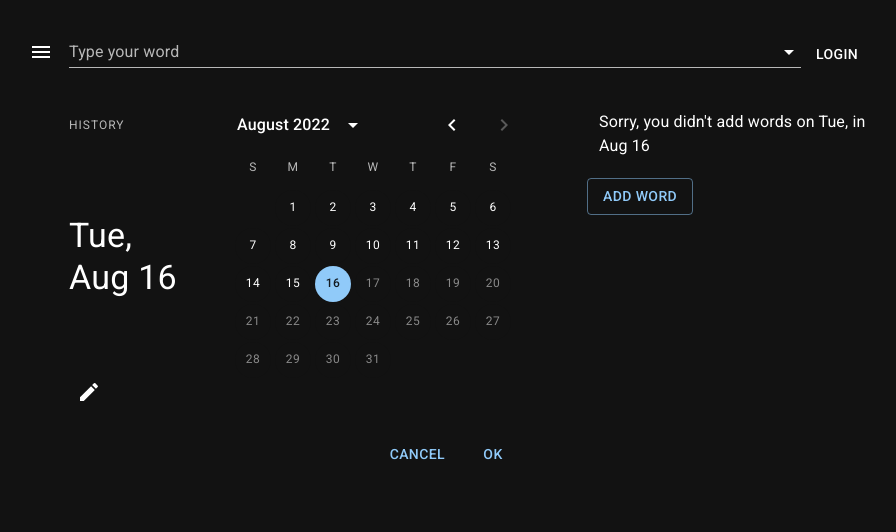
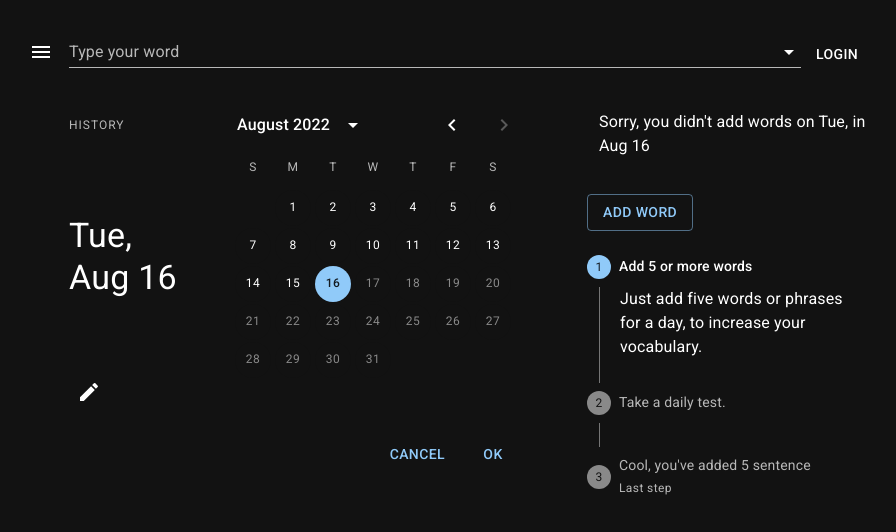
Before and after one commit to Zhenyapas/add-words, a React (Create React App) app: page / in a window 1280 px wide. Shown: the top 532 px of the page, without its empty margins (197-1093 px from the left). Built offline with nearby package versions, Linux system fonts and the light colour scheme.

Commit message:
Finished StepperTasks component

```diff
--- a/src/App.js
+++ b/src/App.js
@@ -1,11 +1,12 @@
 
 import React, {useEffect, useState } from 'react';
-import { Container, CssBaseline,Box } from '@mui/material';
+import { Container, CssBaseline,} from '@mui/material';
 import { ThemeProvider, createTheme, } from '@mui/material/styles';
 import SearchAppBar from './Components/Appbar/Appbar';
 import Layout from './Components/Appbar/Layout';
 import StaticDatePickerLandscape from './Components/Calendar';
 import WordsList from './Components/WordsList';
+
 
 const darkTheme = createTheme({
   palette: {
@@ -45,18 +46,20 @@ const darkTheme = createTheme({
 });
 
 const store = { words : [
-  {name:'Goverment', translation:'правительство', date:'January 25, 2022 23:15:41'},
-  {name:'It is a real treat', translation:'это большое удовольствие', date:'January 25, 2022 23:15:30'},
-  {name:'Excited', translation:'взволнован', date: 'January 25, 2022 22:15:30'},
-  {name:'Cheer up', translation:'Выше нос!', date: 'March 25, 2022 12:15:30'},
+  {name:'Goverment', translation:'правительство', date:['January 25, 2022 23:15:41']},
+  {name:'It is a real treat', translation:'это большое удовольствие', date:['January 25, 2022 23:15:30',]},
+  {name:'Excited', translation:'взволнован', date: ['January 25, 2022 22:15:30']},
+  {name:'Cheer up', translation:'Выше нос!', date: ['March 25, 2022 12:15:30']},
 ],
 selectedDay: false,
 date: new Date(),
+loading:true,
 }
 const defaultState = {
   words : [],
   selectedDay: false,
   date: new Date(),
+  loading:true,
 }
 
 function App() {
@@ -69,15 +72,17 @@ function App() {
 
   async function getStore() {
     await delay(10000);
-    return setState({...store,loading:false});
+     setState({...store,loading:false});
   }
 
 
 
  useEffect(() => {
    console.log('RENDER APP');
+
    getStore();
   },[])
+
 
 
   const addDate = (date,selectedDay) => {
@@ -89,7 +94,28 @@ function App() {
   }
 
   const addNewWord = ({name,translation, date}) => {
+
+
+
+
+
+
+    let index = state.words.findIndex((e) => e.name.toLowerCase() === name.toLowerCase());
+    if(index !== -1){
+
+      console.log('Index Render');
+      const newArr = [...state.words];
+      const refreshDate =[...state.words[index].date,date];
+      newArr.splice(index,1,{name,translation,date:refreshDate});
+      console.log(newArr);
+
+      return
+
+    }
+
     setState({...state,words:[...state.words,{name,translation,date}]})
+
+
   }
 
 
@@ -112,6 +138,7 @@ function App() {
                 <WordsList {...state} changeSelect={changeSelect} addNewWord={addNewWord}/>
 
 
+
               </Layout>
 
             </Container>
--- a/src/Components/Appbar/Appbar.js
+++ b/src/Components/Appbar/Appbar.js
@@ -19,10 +19,8 @@ export default function SearchAppBar(props) {
             <Box sx={style} >
               <IconButton
                 size="large"
-
                 color="inherit"
                 aria-label="menu"
-                sx={{   }}
               >
                 <MenuIcon />
 
--- a/src/Components/Appbar/ComboBox.js
+++ b/src/Components/Appbar/ComboBox.js
@@ -4,8 +4,6 @@ import Autocomplete from '@mui/material/Autocomplete';
 import { CircularProgress,} from '@mui/material';
 
 
-
-const loading = false ;
 
 export default function ComboBox(props) {
 
@@ -57,5 +55,3 @@ export default function ComboBox(props) {
         }}      />}/>
   );
 }
-
-// Top 100 films as rated by IMDb users. http://www.imdb.com/chart/top
--- a/src/Components/Appbar/Layout.js
+++ b/src/Components/Appbar/Layout.js
@@ -25,8 +25,7 @@ desktop:{
   gridTemplateColumns: '1fr 1fr 1fr',
   gap: '3px 3px',
   gridTemplateAreas:
-    `"box1 box1 box2"
-     "box3 box3 box4"` ,
+    `"box1 box1 box2"` ,
  },
 mobile : {
     minHeight:'100vh',
@@ -39,22 +38,21 @@ item: {
  desktop:function(index) {
    let obj = {
     gridArea:'box'+ index,
-    minHeight: '200px',
     display: 'flex',
-    justifyContent:'center',
+    justifyContent:'flex-start',
     }
-    if(index === 1) return {...obj,justifyContent:'flex-start',pl:4.5};
-    if(index === 2) return {...obj,justifyContent:'flex-start',overflow: 'auto',flexDirection:'column'};
+    if(index === 1) return {...obj,pl:4.5};
+    if(index === 2) return {...obj,overflow:'auto',flexDirection:'column'};
     return obj
   },
  mobile: function(index) {
     return {
     order:index,
-    backgroundColor:'primary.dark',
     borderRadius:1.5,
     mb:'8px',
     flexGrow:1,
     display: 'flex',
+    flexDirection:'column',
     justifyContent:'center',
     }
   }
@@ -79,14 +77,8 @@ export default function Layout(props) {
                 <Box sx={layoutStyle.item[device](1)}>
                     {calendar}
                 </Box>
-                <Box sx={layoutStyle.item[device](4)}>
-                    {words}
-                </Box>
                 <Box sx={layoutStyle.item[device](2)}>
                     {list}
-                </Box>
-                <Box sx={layoutStyle.item[device](3)}>
-                    {phrase}
                 </Box>
               </BoxCustom>
 
--- a/src/Components/Buttons/AddNewWordButton.js
+++ b/src/Components/Buttons/AddNewWordButton.js
@@ -26,6 +26,7 @@ export default function AddNewWord(props) {
       case 'translation' : setInputTranslation((error) ? {label:'You had this translation',warningColor:'warning'}:{label:'Type translation.'});
       (!error) && setDisabled(false);
       (error)  && setDisabled(true);
+      break;
     }
 
   }
@@ -35,12 +36,14 @@ export default function AddNewWord(props) {
   };
 
   const handleClose = (e) => {
+
+    if(e.target.id === 'button-add-word') props.addNewWord({name:value.name,translation:value.translation,date:new Date()})
     setOpen(false);
     setValue({name:'',translation:''});
     setInputName({label:'Type a word.',warningColor:false});
     setDisabled(true);
 
-    if(e.target.id === 'button-add-word') props.addNewWord({name:value.name,translation:value.translation,date:new Date()})
+
 
   };
   const handleChange = (e) => {
--- /dev/null
+++ b/src/Components/StepperTasks.js
@@ -0,0 +1,83 @@
+import * as React from 'react';
+import Box from '@mui/material/Box';
+import Stepper from '@mui/material/Stepper';
+import Step from '@mui/material/Step';
+import StepLabel from '@mui/material/StepLabel';
+import StepContent from '@mui/material/StepContent';
+import Button from '@mui/material/Button';
+import Paper from '@mui/material/Paper';
+import Typography from '@mui/material/Typography';
+
+const funcSteps = (count,countSentences) => ([
+  {
+    label: (count<5) ? `Add ${5-count} or more words` : `Great, you've added ${count} words!`,
+    description: `Just add five words or phrases for a day, to increase your vocabulary.`,
+  },
+  {
+    label: 'Take a daily test.',
+    description:
+      'Сonsolidate your knowledge with a daily test',
+  },
+  {
+    label:(countSentences<5) ? 'Make a ' + (5 - countSentences) + ' sentences' : `Cool, you've added ${countSentences} sentence`,
+    description:
+      'Make more than 5 sentences with new words or phrases to practice and use them in real life',
+  },
+]
+);
+
+export default function VerticalLinearStepper(props) {
+
+  const [activeStep, setActiveStep] = React.useState(0);
+
+
+  const isActiveStep = () => {
+
+    const isStep1 = (props.countWords >= 5) ? true : false;
+    const isStep2 = props.takenDailyTest;
+    const isStep3 = (props.countSentences >= 5) ? true : false;
+    const arrDepends = [isStep1,isStep2,isStep3];
+    const index = arrDepends.findIndex((e) => e === false );
+    console.log(isStep3);
+    console.log(index);
+    return (index !== -1) ? index: 3 ;
+
+  }
+
+  const index = isActiveStep();
+
+  React.useEffect(() => {setActiveStep(index)},[index]);
+
+
+const steps = funcSteps(props.countWords,props.countSentences);
+
+
+  return (
+    <Box sx={{ maxWidth: 400, mt:2 }}>
+      <Stepper activeStep={activeStep} orientation="vertical">
+        {steps.map((step, index) => (
+          <Step key={step.label}>
+            <StepLabel
+              optional={
+                index === 2 ? (
+                  <Typography variant="caption">Last step</Typography>
+                ) : null
+              }
+            >
+              {step.label}
+            </StepLabel>
+            <StepContent>
+              <Typography>{step.description}</Typography>
+
+            </StepContent>
+          </Step>
+        ))}
+      </Stepper>
+      {activeStep === steps.length && (
+        <Paper square elevation={0} sx={{ p: 0 }}>
+          <Typography sx={{ml:'10px'}}>All steps completed - you&apos;re finished</Typography>
+        </Paper>
+      )}
+    </Box>
+  );
+}
--- a/src/Components/Word.js
+++ b/src/Components/Word.js
@@ -1,4 +1,4 @@
-import React, {useState} from 'react';
+import React from 'react';
 import ListItem from '@mui/material/ListItem';
 import ListItemButton from '@mui/material/ListItemButton';
 import ListItemIcon from '@mui/material/ListItemIcon';
--- a/src/Components/WordsList.js
+++ b/src/Components/WordsList.js
@@ -3,11 +3,13 @@ import Word from './Word';
 import List from '@mui/material/List';
 import { Box,} from '@mui/material';
 import AddNewWord from './Buttons/AddNewWordButton';
+import VerticalLinearStepper from './StepperTasks';
 
 
 const listStyle = {
   width: '100%',
-   maxWidth: 360,
+  maxHeight:'200px',
+  overflow:'auto',
   bgcolor: 'background.paper',
 }
 const func = (day) => {
@@ -15,8 +17,11 @@ const func = (day) => {
    return (newDay.getDate() + ' ' + newDay.getMonth() + ' ' + newDay.getFullYear())};
 
 const wordsByDay = (day,words) =>  words.filter((elem) => {
+
   return (func(elem.date) === func(day))
+
 });
+
 
 export default function WordsList(props) {
 
@@ -44,7 +49,7 @@ export default function WordsList(props) {
   return (
     <>
     <Box sx={{ width: '100%',mt:2,pl:1.5, maxWidth: 360, bgcolor: 'background.paper',}}>{(words.length !== 0) ? 'Words you added:': `Sorry, you didn't add words ${yourDay} `}</Box>
-    {(words.length != false) &&
+    {(words.length !== false) &&
 
     <List sx={listStyle} aria-label="word">
 
@@ -54,7 +59,10 @@ export default function WordsList(props) {
     </List>
 
     }
-    {(func(props.date) === func(new Date())) && <AddNewWord sx={{mt:'20px'}} addNewWord={props.addNewWord} {...props}/>}
+    {(func(props.date) === func(new Date())) && <>
+    <AddNewWord sx={{mt:'20px'}} addNewWord={props.addNewWord} {...props}/>
+    <VerticalLinearStepper countWords={words.length} countSentences={5} takenDailyTest={true} />
+    </>}
     </>
   );
 }
```
